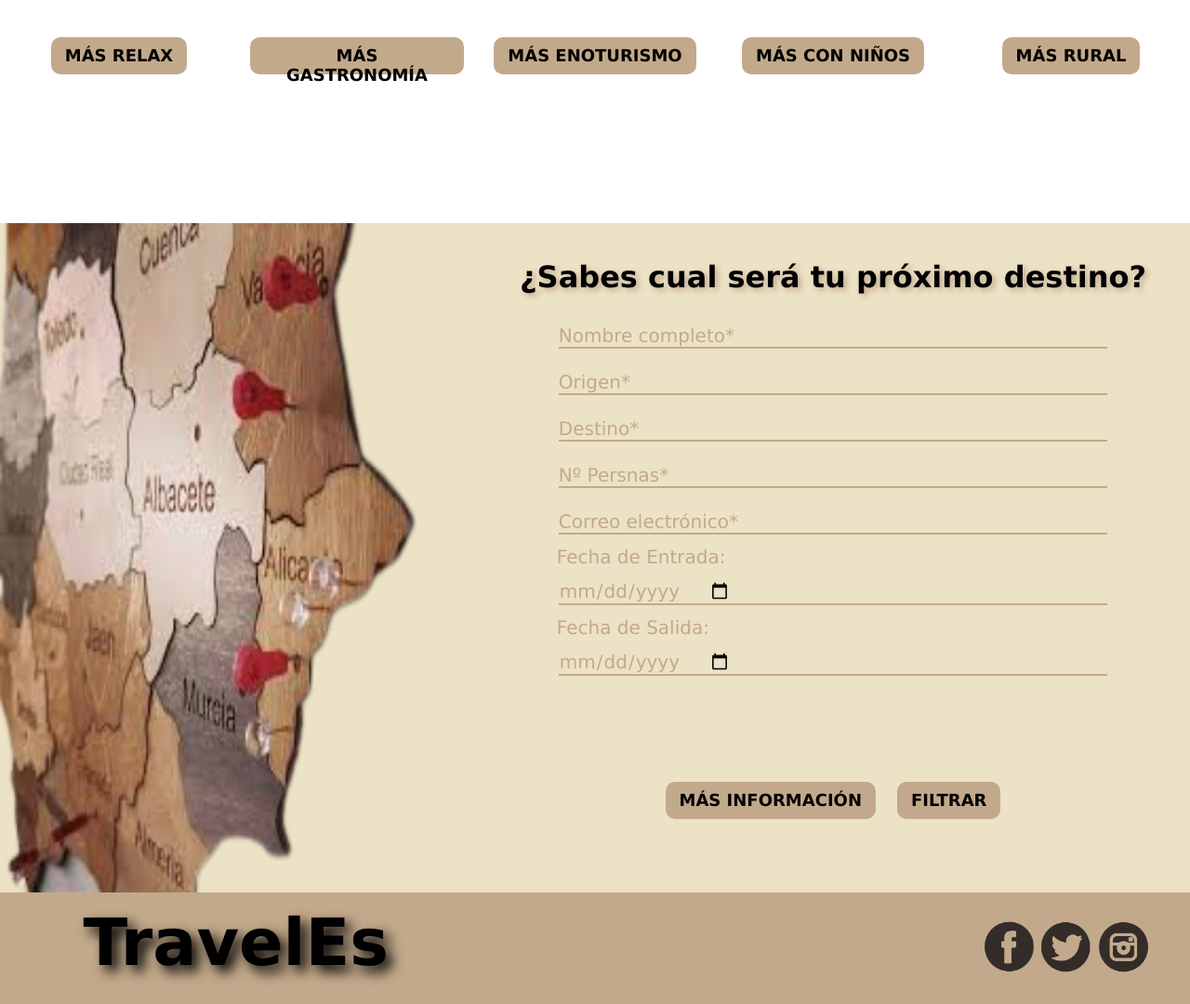
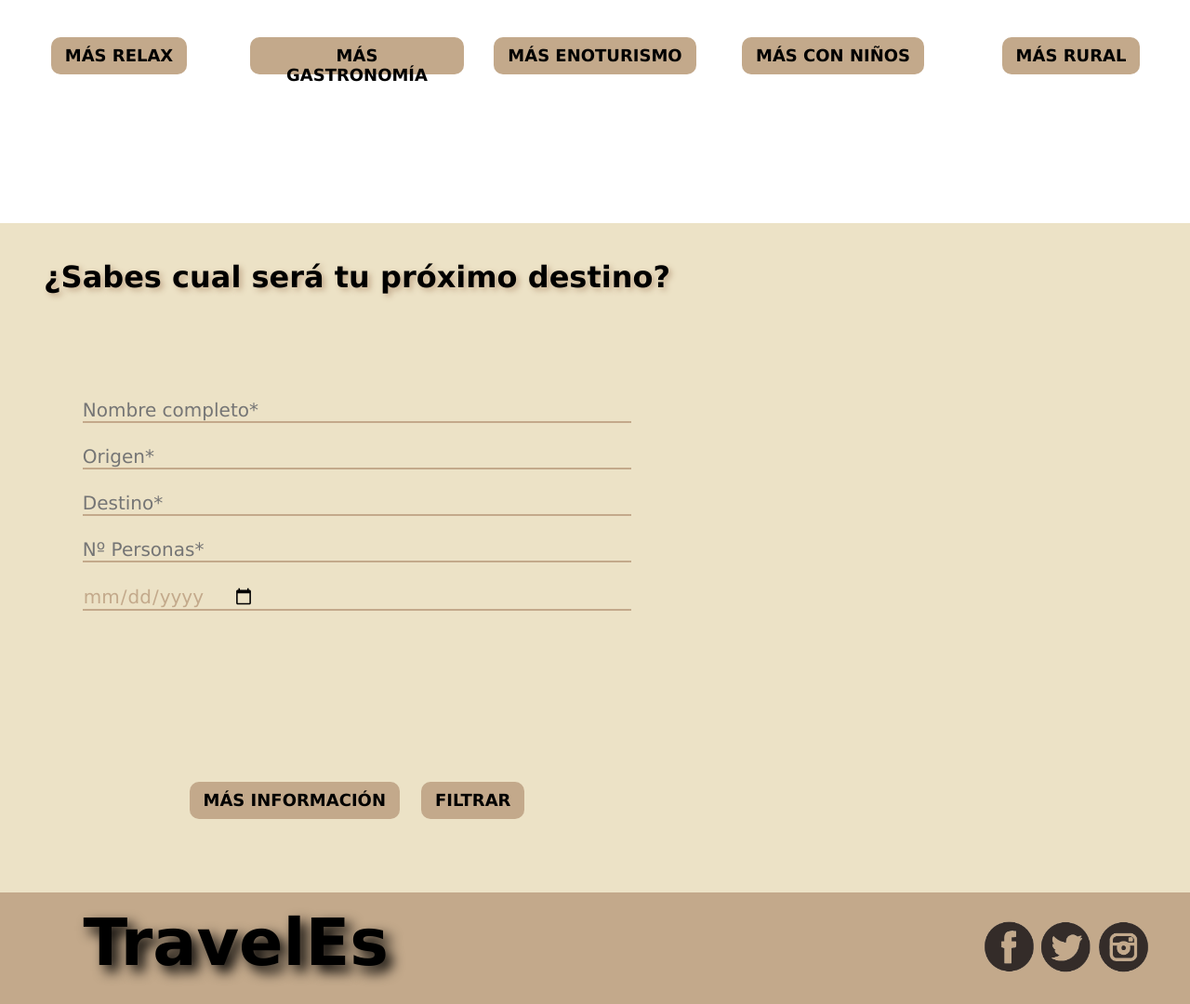
Before and after one commit to EsterSJ/Maquetacion, a PHP site: page / in a window 1280 px wide. Shown: the part 4561-5641 px from the top of the page at 93% size. Run offline with PHP 8.4, Linux system fonts and the light colour scheme.

Commit message:
funcionalidad terminada

```diff
--- a/agencia_viajes/agencia_viajes.css
+++ b/agencia_viajes/agencia_viajes.css
@@ -219,13 +219,9 @@ img:hover{
 .formulario{
     display: flex;
     flex-direction: row;
-    justify-content: space-between;
+    /* justify-content: center; */
     background-color: #ece2c6;
     height: 90vh;
-}
-
-.mapa_formulario{
-    width: 40%;
 }
 
 .contenido_formulario{
@@ -240,7 +236,7 @@ img:hover{
     flex-direction: column;
     width: 80%;
     height: 70%;
-    padding-top: 20px;
+    padding-top: 100px;
 }
 
 .botones_formulario{
@@ -264,11 +260,36 @@ input{
     border-bottom: 2px solid #c3a98b;
 }
 
-.texto_fecha{
-    padding-left: 10px;
-    font-size: 20px;
-    color: #c3a98b;
-    font-family: 'Lucida Sans', 'Lucida Sans Regular', 'Lucida Grande', 'Lucida Sans Unicode', Geneva, Verdana, sans-serif;
+/* .aside{
+    display: flex;
+} */
+
+.table{
+    display: flex;
+    justify-content: center;
+    align-items: center;
+    height: 50vh;
+}
+
+.aside{
+    display: flex;
+    width: 40%;
+    align-items: center;
+    justify-content: center;
+}
+
+.aside2{
+    display: none;
+}
+
+.table{
+    display: table;
+    width: 500px;
+    background-color:#ece2c6;
+    justify-content: space-evenly;
+    border: 2px solid black;
+    border-radius: 5px;
+    padding: 10px;
 }
 
 .footer{
--- /dev/null
+++ b/agencia_viajes/agencia_viajes.js
@@ -0,0 +1,49 @@
+let registroSolicitudes = [];
+
+function saveInfo(){
+
+    let solicitud ={
+        name: document.getElementById("name").value,
+        origin: document.getElementById("origin").value,
+        destiny: document.getElementById("destiny").value,
+        n_people: document.getElementById("n_people").value,
+        chekcin: document.getElementById("checkin").value,
+
+    }
+
+    registroSolicitudes.push(solicitud);
+    console.log(solicitud);
+}
+
+function filtrarDestino(){
+    let tabla = document.getElementById("solicitud_destino");
+    let aside = document.querySelector(".aside");
+
+    if(aside.classList.contains("aside2"))
+    {
+        aside.classList.remove("aside2")
+    }
+
+    tabla.innerHTML = `
+                    <tr>
+                        <th>Nombre</th>
+                        <th>Origen</th>
+                        <th>Destino</th>
+                        <th>Nº Personas</th>
+                        <th>Fecha</th>
+                    </tr>`;
+
+    for (let i=0; i<registroSolicitudes.length; i++){
+        if (registroSolicitudes[i].destiny.toLowerCase()=="canarias" || registroSolicitudes[i].destiny.toLowerCase()=="mallorca" || registroSolicitudes[i].destiny.toLowerCase()=="galicia"){
+            tabla.innerHTML +=
+                                `<tr >
+                                    <th>${registroSolicitudes[i].name}</th>
+                                    <th>${registroSolicitudes[i].origin}</th>
+                                    <th>${registroSolicitudes[i].destiny}</th>
+                                    <th>${registroSolicitudes[i].n_people}</th>
+                                    <th>${registroSolicitudes[i].chekcin}</th>
+                                </tr>
+                                `
+        }
+    }
+}
--- a/agencia_viajes/index.html
+++ b/agencia_viajes/index.html
@@ -4,7 +4,7 @@
     <meta charset="UTF-8">
     <meta http-equiv="X-UA-Compatible" content="IE=edge">
     <meta name="viewport" content="width=device-width, initial-scale=1.0">
-    <title>Travellesp</title>
+    <title>TravelEs</title>
     <link rel="stylesheet" href="agencia_viajes.css">
 </head>
 <body>
@@ -118,32 +118,31 @@
             <button class="boton_destino">MÁS RURAL</button>
         </div>
     </div>
-    <div class="formulario">
-        <img class="mapa_formulario" src="imagenes/mapa_spain.png" alt="">
+    <form action="" class="formulario">
         <div class="contenido_formulario">
             <h1>¿Sabes cual será tu próximo destino?</h1>
             <div class="campos_formulario">
-                <div class="borde_campos_form"><input type="text" value="Nombre completo*"></div>
-                <div class="borde_campos_form"><input type="text" value="Origen*"></div>
-                <div class="borde_campos_form"><input type="text" value="Destino*"></div>
-                <div class="borde_campos_form"><input type="text" value="Nº Persnas*"></div>
-                <div class="borde_campos_form"><input type="text" value="Correo electrónico*"></div>
-                <label class="texto_fecha"> Fecha de Entrada:</label>
-                <div class="borde_campos_form"><input type="date" value="Fecha de entrada*"></div>
-                <label class="texto_fecha"> Fecha de Salida:</label>
-                <div class="borde_campos_form"><input type="date" value="Salida*"></div>
+                <div class="borde_campos_form"><input type="text" id="name" placeholder="Nombre completo*"></div>
+                <div class="borde_campos_form"><input type="text" id="origin" placeholder="Origen*"></div>
+                <div class="borde_campos_form"><input type="text" id="destiny" placeholder="Destino*"></div>
+                <div class="borde_campos_form"><input type="text" id="n_people" placeholder="Nº Personas*"></div>
+                <div class="borde_campos_form"><input type="date" id="checkin" placeholder="Fecha*"></div>
             </div>
             <div class="botones_formulario">
-                <button class="boton_destino">MÁS INFORMACIÓN</button>
-                <button class="boton_destino">FILTRAR</button>
+                <button class="boton_destino" onclick="saveInfo()" id="boton_info" type="reset">MÁS INFORMACIÓN</button>
+                <button class="boton_destino" onclick="filtrarDestino()" id="boton_filtrar" type="reset">FILTRAR</button>
             </div>
         </div>
-    </div>
+        <aside class="aside aside2">
+            <table class="table" id="solicitud_destino"></table>
+        </aside>
+    </form>
     <footer class="footer">
         <span class="nombre_agencia">TravelEs</span>
         <div class="iconos_rrss">
             <img src="imagenes/iconos_rrss.png" alt="">
         </div>
     </footer>
+    <script src="./agencia_viajes.js"></script>
 </body>
 </html>
```
